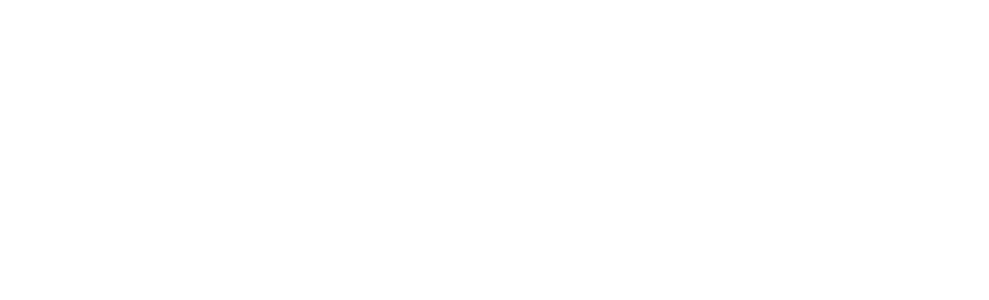
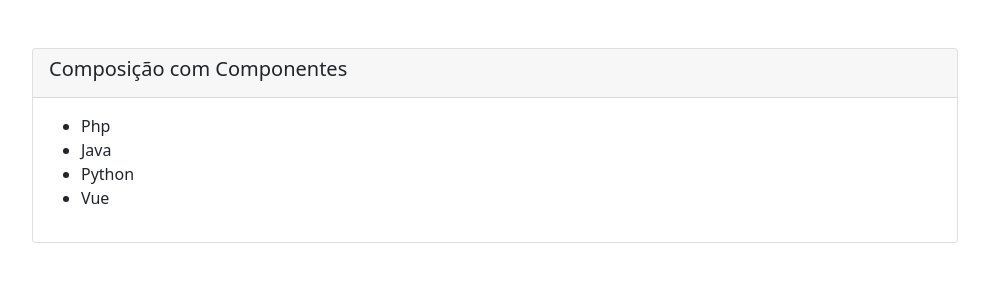
Before and after one commit to ortizmas/todolistinbraep, a Vue app in the folder frontend/: page /aula3 in a window 1280 px wide. Before the commit this address had no page. Shown: the top 300 px of the page, without its empty margins (145-1134 px from the left). Built offline with nearby package versions, Linux system fonts and the light colour scheme.

Commit message:
ID 2809 - Components

```diff
--- /dev/null
+++ b/frontend/src/components/Aulas/ComponentAulaThree.vue
@@ -0,0 +1,35 @@
+<template>
+    <div class="container">
+        <div class="row d-flex justify-content-center align-items-center">
+            <div class="col-md-10 mt-5">
+                <div class="card mb-3">
+                    <div class="card-header">
+                        <h5>{{ title }}</h5>
+                    </div>
+                    <div class="card-body">
+                        <ListComponent />
+                    </div>
+                </div>
+            </div>
+        </div>
+    </div>
+</template>
+
+<script>
+import ListComponent from './ListComponent.vue';
+
+export default {
+    name: "ComponentAulaThree",
+    components: {
+        ListComponent
+    },
+
+    data() {
+        return {
+            title: "Composição com Componentes"
+        }
+    },
+    methods: {
+    }
+}
+</script>
--- /dev/null
+++ b/frontend/src/components/Aulas/ListComponent.vue
@@ -0,0 +1,14 @@
+<template>
+  <ul>
+    <li>Php</li>
+    <li>Java</li>
+    <li>Python</li>
+    <li>Vue</li>
+  </ul>
+</template>
+
+<script>
+  export default {
+    name: 'ListComponent'
+  }
+</script>
--- a/frontend/src/router/index.js
+++ b/frontend/src/router/index.js
@@ -4,6 +4,8 @@
 import TodoApiComponent from "@/components/Api/TodoApiComponent";
 import ComponentAulaOne from "@/components/Aulas/ComponentAulaOne";
 import ComponentAulaTwo from "@/components/Aulas/ComponentAulaTwo";
+import ComponentAulaThree from "@/components/Aulas/ComponentAulaThree";
+
 
 
 const routes = [
@@ -26,6 +28,11 @@
 		path: "/aula2",
 		name: "AulaTwo",
 		component: ComponentAulaTwo
+	},
+	{
+		path: "/aula3",
+		name: "AulaThree",
+		component: ComponentAulaThree
 	}
 ];
 
```
